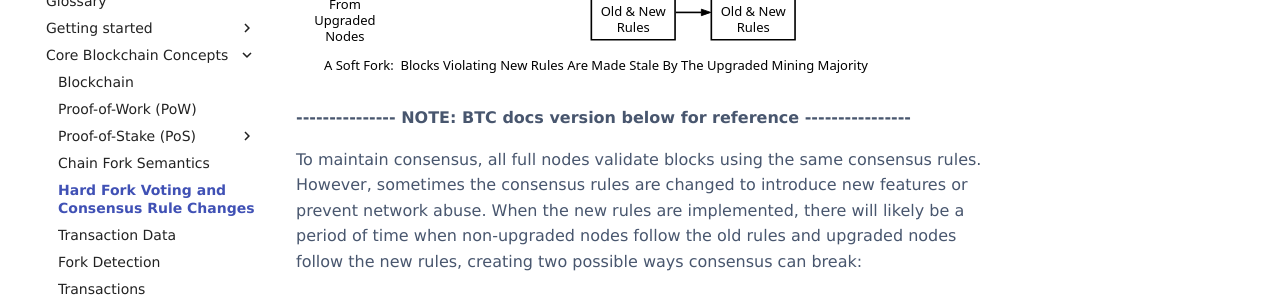
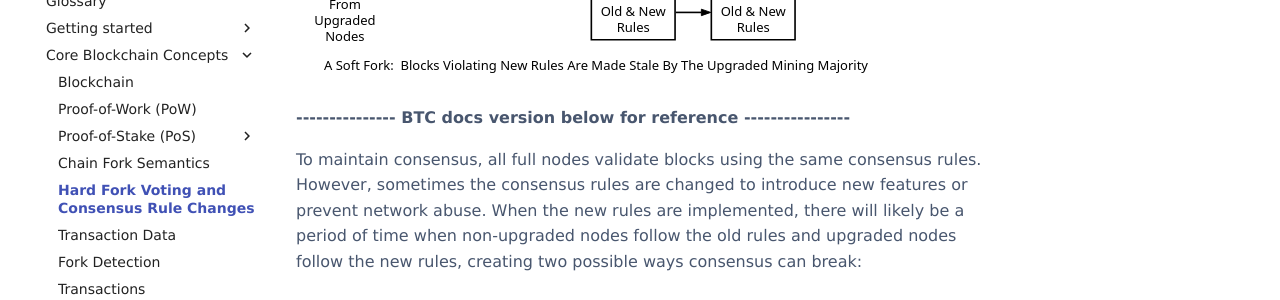
Before and after one commit to decred/dcrdevdocs, an MkDocs documentation site: the page built from docs/core-blockchain-concepts/hard-fork-voting-and-consensus-rule-changes.md, in a window 1280 px wide and 900 px high, scrolled down 1278 px. Shown: the part 152-452 px from the top of the window. Built offline with MkDocs 1.6.1 and Material for MkDocs 9.7.7, drawn with Linux system fonts in a browser that asks for light colours; some web fonts are replaced; comment, search, counter and statistics services are not loaded; part of the change alters nothing that is shown.

Commit message:
Convert note in doc to new TODO format

```diff
--- a/docs/core-blockchain-concepts/hard-fork-voting-and-consensus-rule-changes.md
+++ b/docs/core-blockchain-concepts/hard-fork-voting-and-consensus-rule-changes.md
@@ -43,8 +43,11 @@ Below is a high-level diagram of a soft fork.
 
 ![Soft Fork](../img/soft-fork.svg)
 
+<!-- TODO s_ben: Rewrote btc content for PoW, but it needs review. Also,
+	wondering how we're going to ties this together with the PoS voting,
+	hard fork resistance, etc.... -->
 
-**--------------- NOTE: BTC docs version below for reference ----------------**
+**--------------- BTC docs version below for reference ----------------**
 
 
 
```
